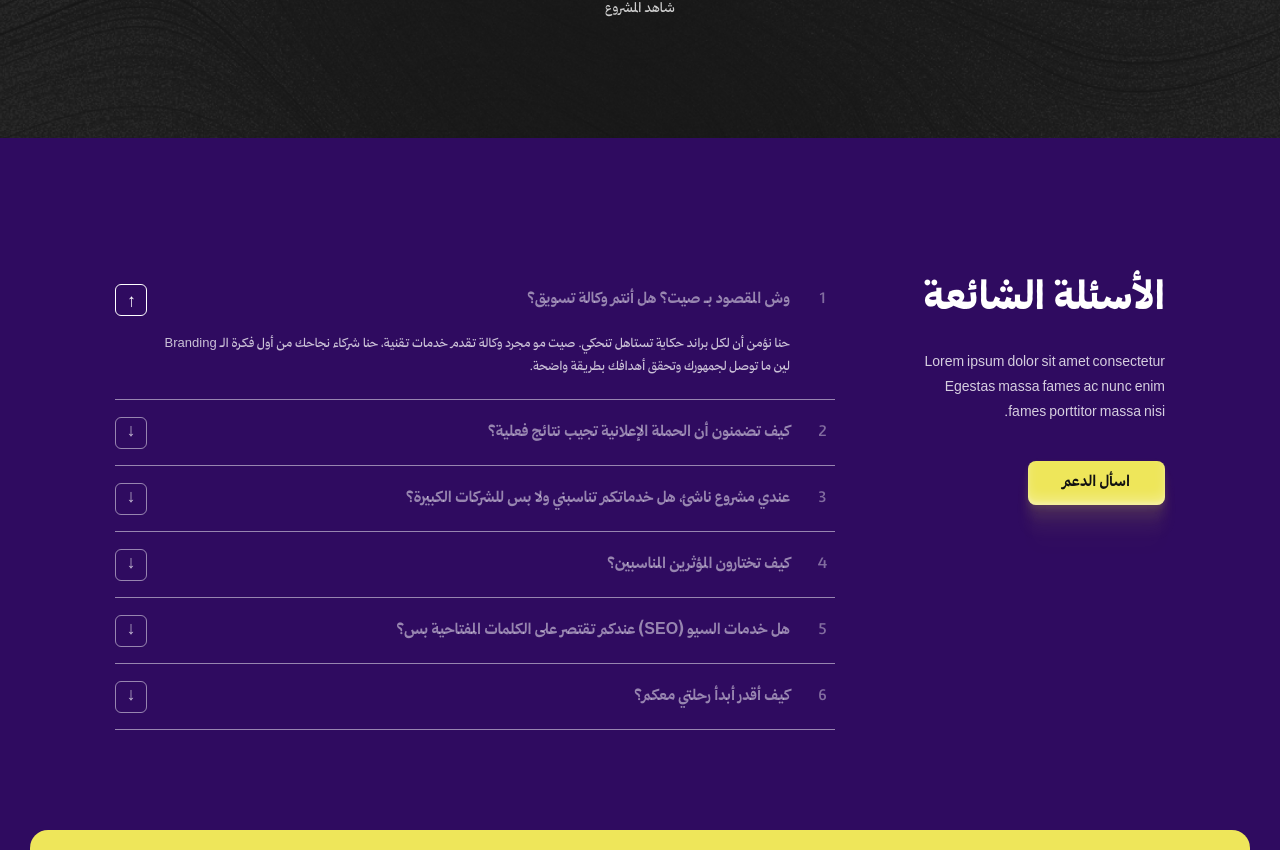
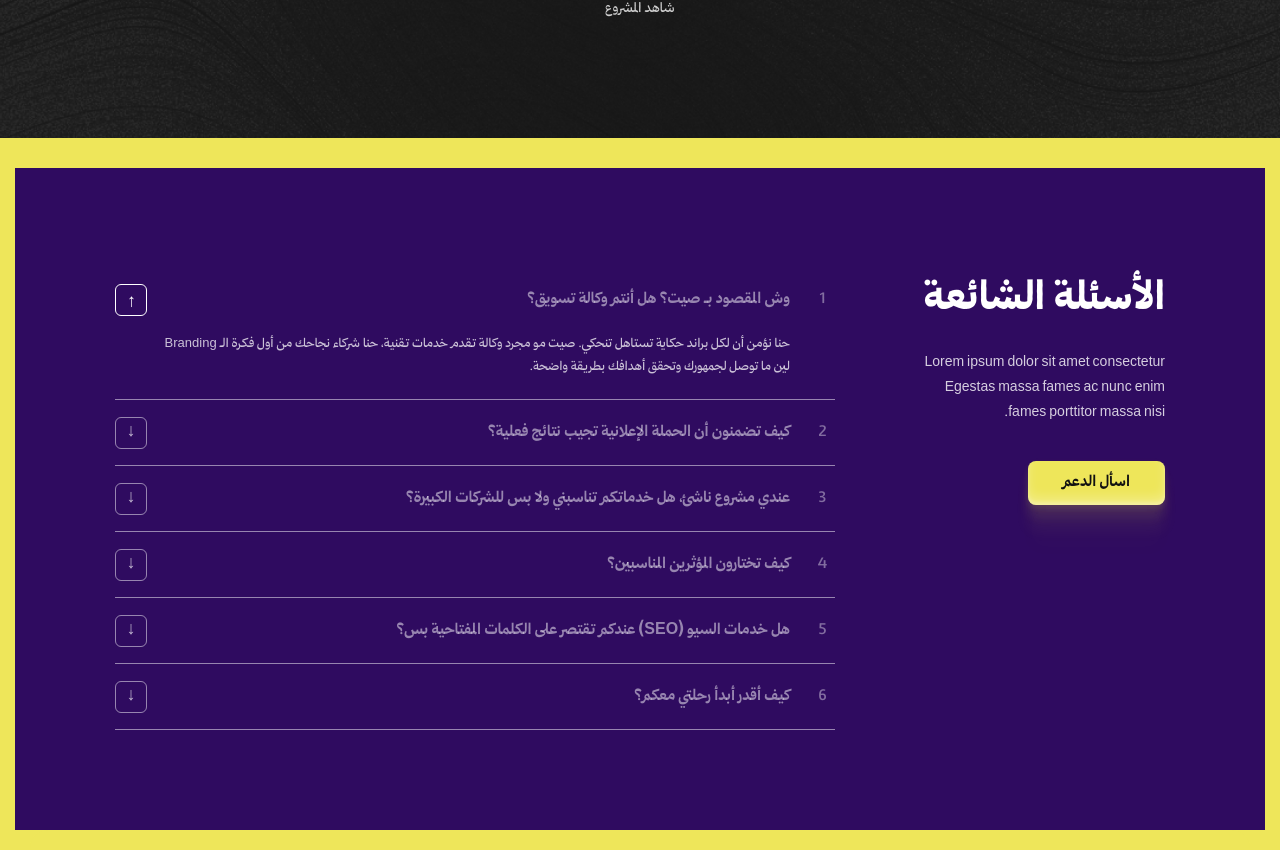
Before and after one commit to endo1monir/syt-front, a React (Vite) app: page / in a window 1280 px wide. Shown: the part 4599-5449 px from the top of the page. Built offline with nearby package versions, Linux system fonts and the light colour scheme.

Commit message:
feat: implement main application component with integrated page sections

```diff
--- a/src/App.tsx
+++ b/src/App.tsx
@@ -35,7 +35,7 @@ function App() {
 
         <div
           style={{
-            backgroundColor: "var(--secondary-color)",
+            backgroundColor: "var(--primary-color)",
             padding: "30px 15px"
           }}
         >
```
